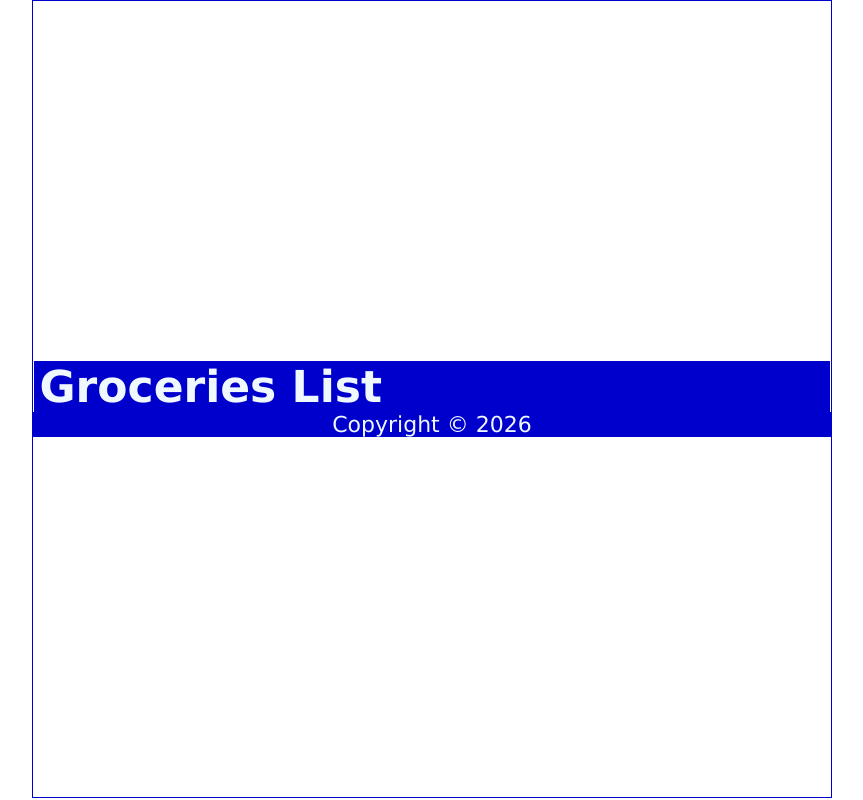
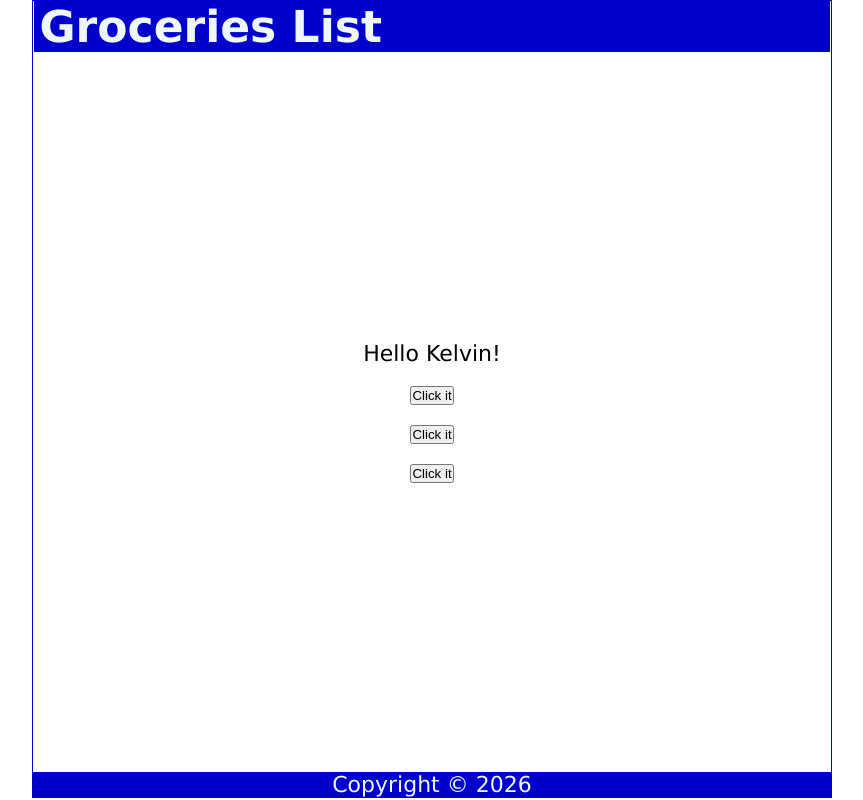
Before and after one commit to Damilolaadefenwa/devLab101, a React (Vite) app in the folder lesson01/: page / in a window 1280 px wide. Shown: the whole page, without its empty margins (208-1071 px from the left). Built offline with nearby package versions, Linux system fonts and the light colour scheme.

Commit message:
apply changes

```diff
--- a/lesson01/src/App.jsx
+++ b/lesson01/src/App.jsx
@@ -1,13 +1,14 @@
-import Header from './Header'
-import Footer from './Footer'
+import Header from './Header.jsx'
+import Content from './Contents.jsx'
+import Footer from './Footer.jsx'
 
 function App() {
 
   return (
     <>
       <div className='App' >
-
         <Header />
+        <Content />
         <Footer />
 
       </div>
```
Also changed, not shown: lesson01/src/Contents.jsx (renamed from lesson01/src/Content.jsx).
